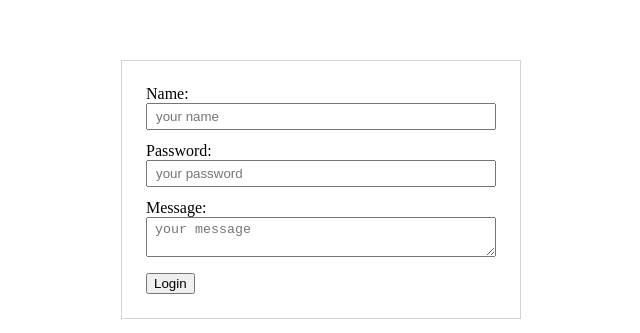
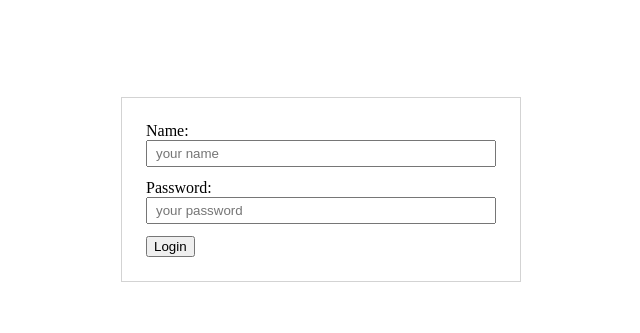
Before and after one commit to electronrecord/react-components-library, a React (Vite) app: page / in a window 1280 px wide. Shown: the part 211-544 px from the top of the page, without its empty margins (319-959 px from the left). Built offline with nearby package versions, Linux system fonts and the light colour scheme.

Commit message:
added multiple rule validation

```diff
--- a/src/App.jsx
+++ b/src/App.jsx
@@ -10,11 +10,8 @@ function App () {
     },
     password: {
       value: '',
-      rule: 'required'
-    },
-    message: {
-      value: '',
-      rule: 'required'
+      type: 'password',
+      rule: 'max'
     }
   })
 
@@ -23,18 +20,28 @@ function App () {
       ...prev,
       [key]: {
         ...prev[key],
-        value
+        value,
+        invalid: handleValidationRule({rule: prev[key].rule, value})
       }
     }))
-    validate(key)
   }
 
   function handleSubmit (ev) {
     ev.preventDefault()
-    // treci prin toate form props si valideaza
     Object.keys(form).forEach(key => {
       validate(key)
     })
+  }
+
+  function handleValidationRule ({rule, value}) {
+    switch (rule) {
+      case 'required':
+        return !value
+      case 'email':
+        return !/^\w+([-]?\w+)*@\w+([-]?\w+)*(\.\w{2,3})+$/.test(value)
+      case 'max':
+        return value.length > 6
+    }
   }
 
   function validate (key) {
@@ -42,7 +49,7 @@ function App () {
       ...prev,
       [key]: {
         ...prev[key],
-        invalid: !form[key].value
+        invalid: handleValidationRule({...prev[key]})
       }
     }))
   }
@@ -60,17 +67,10 @@ function App () {
         <BaseInput name='password'
                    label='Password'
                    rule={form.password.rule}
+                   type={form.password.type}
                    invalid={form.password.invalid}
                    value={form.password.value}
                    placeholder='your password'
-                   onInput={handleInput} />
-        <BaseInput name='message'
-                   textarea
-                   label='Message'
-                   rule={form.message.rule}
-                   invalid={form.message.invalid}
-                   value={form.message.value}
-                   placeholder='your message'
                    onInput={handleInput} />
 
         <button>Login</button>
--- a/src/components/BaseInput.jsx
+++ b/src/components/BaseInput.jsx
@@ -3,7 +3,8 @@ import './css/base-input.scss'
 export const BaseInput = function ({name = '', rule = '', invalid = false,  value = '', textarea = '', label = '', type = '', id = '', placeholder = '', onInput = () => {}}) {
   const validation = {
     required: 'Acest camp este obligatoriu',
-    email: 'Acest camp trebuie sa fie in formatul email'
+    email: 'Acest camp trebuie sa fie in formatul email',
+    max: 'Maxim 6 caractere',
   }
 
   function handleInput (value) {
```
